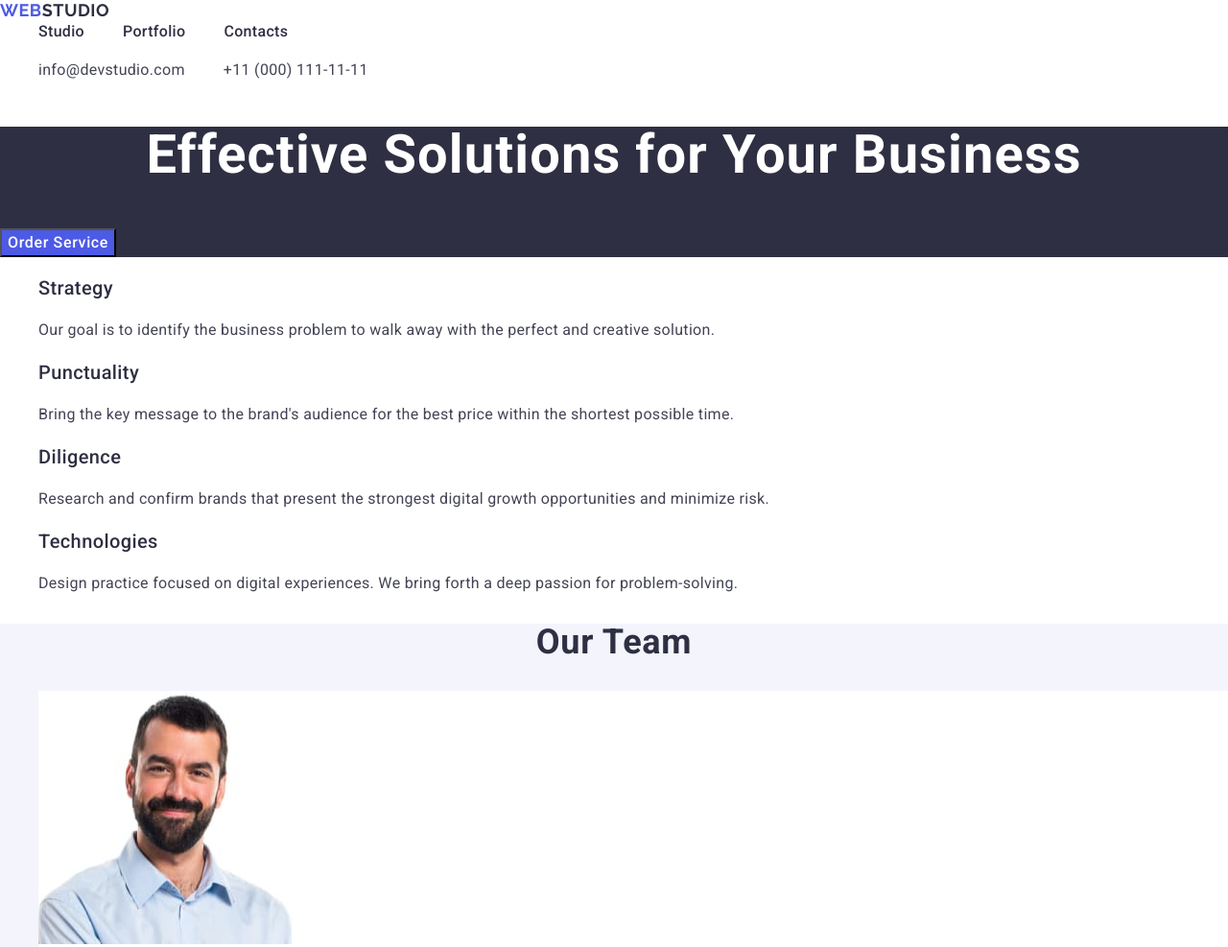
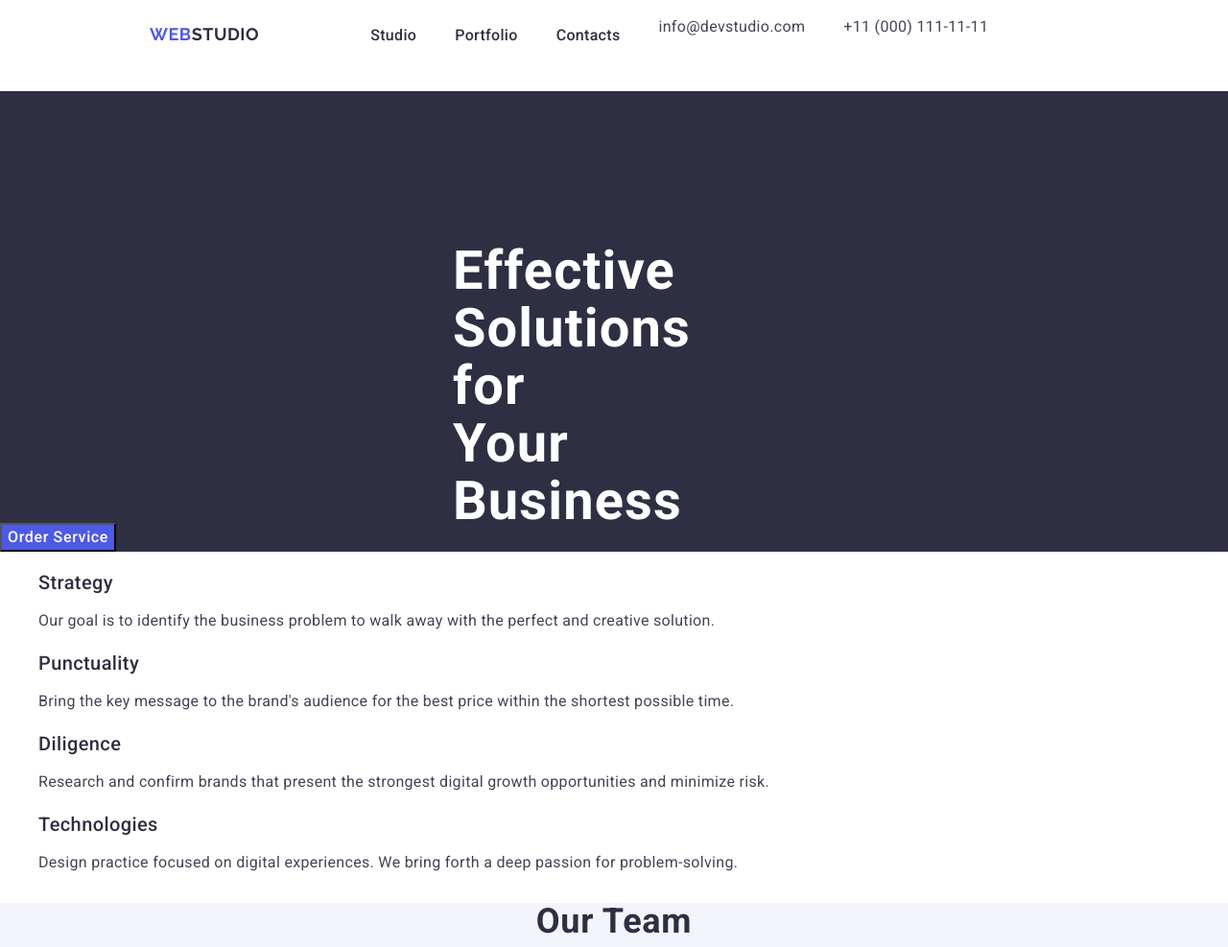
Before and after one commit to dkaliazin/goit-markup-hw-03, a plain HTML site: page index.html in a window 1280 px wide. Shown: the top 987 px of the page at 96% size. Drawn offline with nearby package versions, Linux system fonts and the light colour scheme.

Commit message:
Update styles.css

```diff
--- a/css/styles.css
+++ b/css/styles.css
@@ -2,12 +2,16 @@
 *::before,
 *::after {
   box-sizing: border-box;
+  margin-bottom: 0;
 }
 /*body*/
 body {
   color: #434455;
   background-color: #fff;
   font-family: "Roboto", sans-serif;
+}
+main {
+  margin-top: 0px;
 }
 /*h1-3'*/
 h1 {
@@ -56,11 +60,16 @@ p {
 }
 /*header*/
 .header {
+  display: flex;
 }
 
 .header-list {
+  display: flex;
 }
+
 .logo {
+  display: block;
+  margin: 25px 76px 0px 156px;
   color: #4d5ae5;
   font-family: "Raleway", sans-serif;
   font-size: 18px;
@@ -84,7 +93,7 @@ p {
   text-decoration: none;
 }
 .nav-list {
-  margin: 0 0 0 0;
+  margin-top: 25px;
   display: flex;
   gap: 40px;
   color: #2e2f42;
@@ -111,6 +120,8 @@ p {
 }
 .header-address {
   font-style: normal;
+  margin-top: 0px;
+  padding: 0px;
 }
 .header-address-list {
   display: flex;
@@ -134,6 +145,8 @@ p {
   background: #2e2f42;
 }
 .langing-header {
+  width: 496px;
+  height: 120px;
   color: #fff;
   text-align: center;
   font-family: "Roboto", sans-serif;
@@ -142,6 +155,7 @@ p {
   font-weight: 700;
   line-height: 1, 0714;
   letter-spacing: 1.12px;
+  padding: 158px 472px 292px;
 }
 .landing-button {
   cursor: pointer;
```
